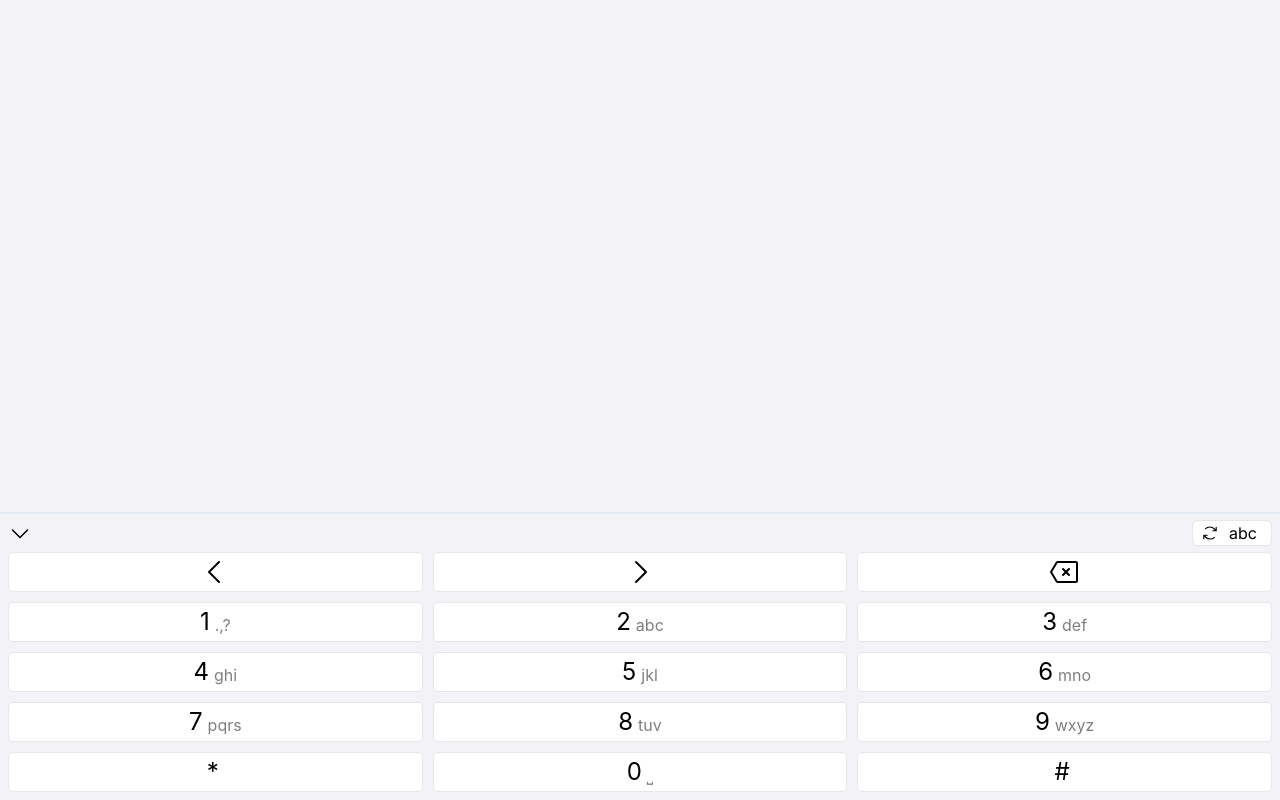
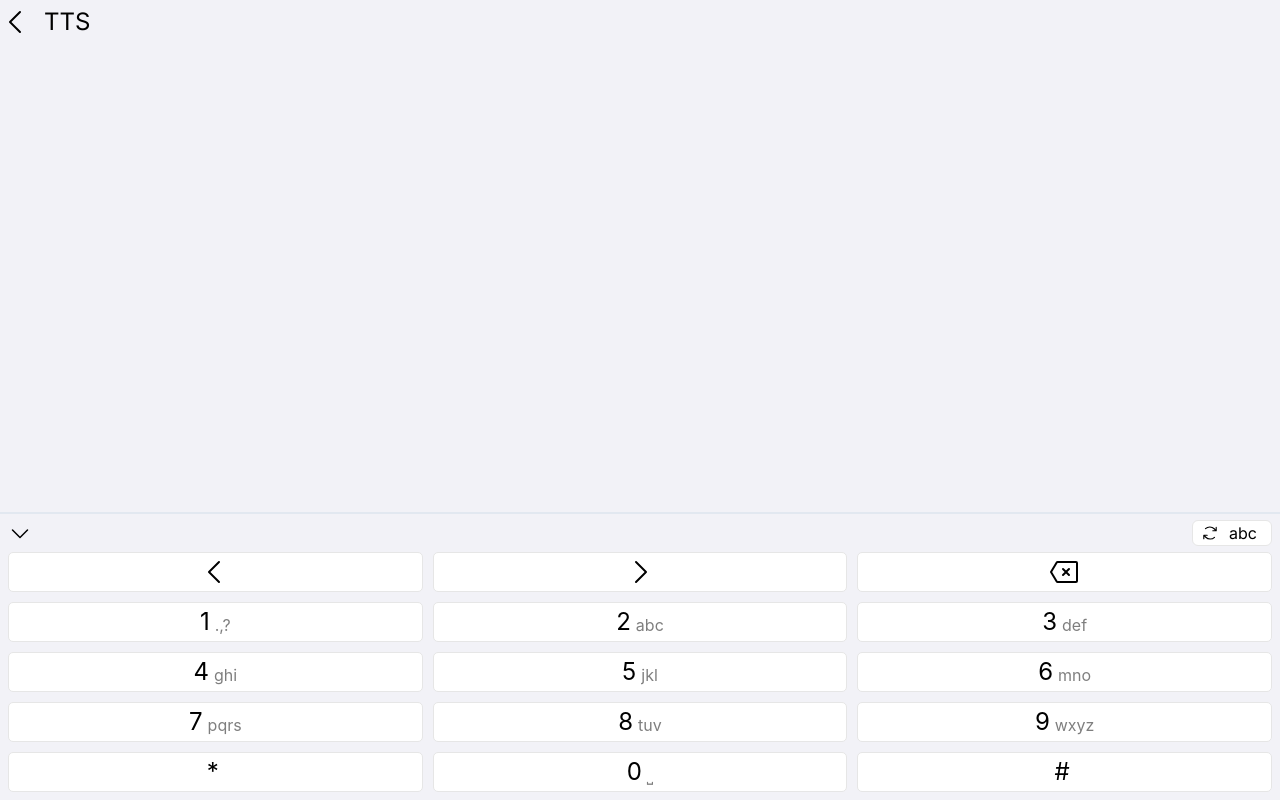
Before and after one commit to PeoplePlusAI/sunva-frontend, a Next.js app: page /home/tts in a window 1280 px wide. Built offline with nearby package versions, Linux system fonts and the light colour scheme.

Commit message:
chore: tts minor improvements

```diff
--- a/src/app/home/tts/page.tsx
+++ b/src/app/home/tts/page.tsx
@@ -1,12 +1,13 @@
 "use client";
 
 import "./style.css"
-import {CaretDownIcon, SwapIcon} from "@/app/components/Icons";
+import {CaretDownIcon, CaretLeftIcon, SwapIcon} from "@/app/components/Icons";
 import {useRef} from "react";
 import Keyboard from "@/app/components/keyboard/Keyboard";
 import {sanitizeHTML} from "@/lib/utils";
 import {useKeypad} from "@/app/home/tts/useKeypad";
 import useTTS from "@/app/home/tts/useTTS";
+import Link from "next/link";
 
 
 export default function TTS() {
@@ -20,8 +21,11 @@ export default function TTS() {
         displayRef.current.innerHTML = `${sanitizedText.substring(0, cursor).replace(/ /g, '&nbsp;')}<span id="text-cursor"></span>${sanitizedText.substring(cursor).replace(/ /g, '&nbsp;')}`;
     }
 
-    return <main className="accessibility flex justify-between flex-col w-full h-full px-4 pt-3 pb-4">
-        <div className="fixed inset-0 bg-brand-bg z-20 flex flex-col">
+    return <main className="accessibility flex justify-between flex-col w-full h-full">
+        <div className="h-[44px] flex items-center">
+            <Link href="/home"><CaretLeftIcon/></Link>
+            <h1 className="text-2xl ml-3">TTS</h1>
+        </div>
         <div className="flex-1 w-full p-4 text-display" ref={displayRef}></div>
 
         <div className="h-[40px] w-full border-t-2 flex items-center justify-between px-2">
@@ -41,6 +45,5 @@ export default function TTS() {
             cursor={cursor}
             setCursor={setCursor}
         />
-        </div>
     </main>
 }
--- a/src/app/home/tts/useTTS.ts
+++ b/src/app/home/tts/useTTS.ts
@@ -46,7 +46,8 @@ export default function useTTS(text: string, setText: StateSetter<string>, setCu
         const buffer = sentences.slice(0, -1).join('.') + text.match(sentenceEndings)?.slice(0, -1).join('');
         console.log("Sending TTS text:", buffer);
         sendTtsText(buffer);
-        setText(sentences[sentences.length - 1]);
-        setCursor(text.length - 1);
+        let currText = sentences[sentences.length - 1];
+        setText(currText);
+        setCursor(currText.length - 1 < 0 ? 0 : currText.length - 1);
     }
 }
--- a/src/lib/utils.ts
+++ b/src/lib/utils.ts
@@ -15,12 +15,12 @@ export function formatTime(time: number) {
     return `${day}-${month}-${year}`;
 }
 
-const tempDiv = document.createElement('div');
 /**
  * Takes a string and sanitizes it (Uses the inbuilt html sanitizer)
  * @param str
  */
 export function sanitizeHTML(str: string) {
+    const tempDiv = document.createElement('div');
     tempDiv.textContent = str;
     return tempDiv.innerHTML;
 }
@@ -32,5 +32,5 @@ export function sanitizeHTML(str: string) {
  * @param substr The string to insert
  */
 export function insertAtPos(str: string, index: number, substr: string) {
-  return str.slice(0, index) + substr + str.slice(index);
+    return str.slice(0, index) + substr + str.slice(index);
 }
```
Lines whose indentation alone changed are shown as unchanged.
